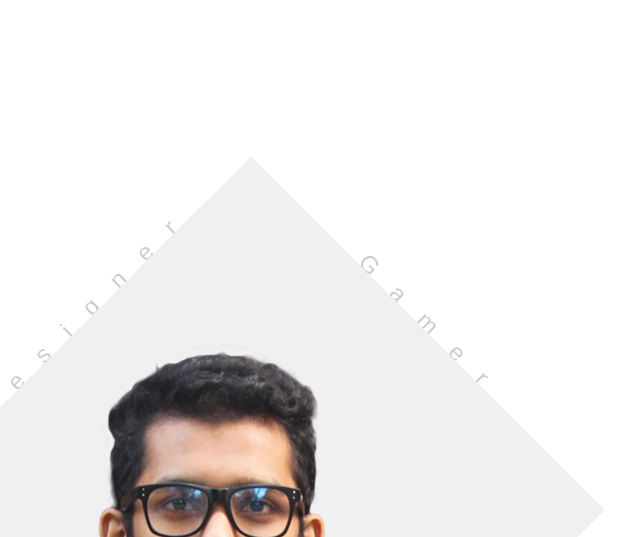
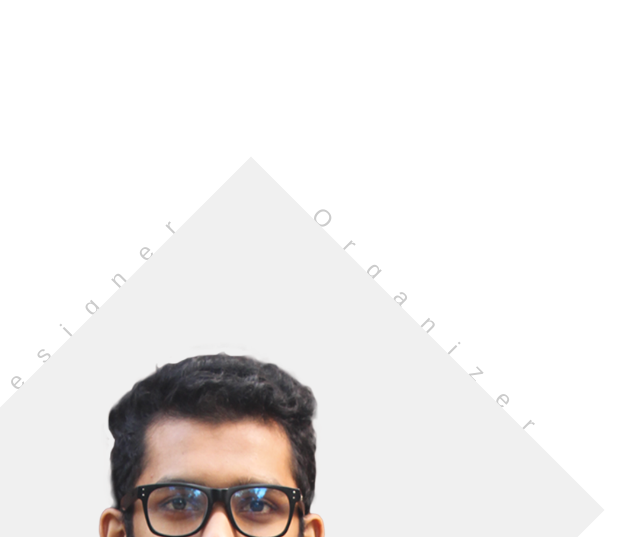
Before and after one commit to ZiadHAsan/ZiadP, a plain HTML site: page index.html in a window 1280 px wide. Shown: the top 537 px of the page, 389-1029 px from the left. Drawn offline with nearby package versions, Linux system fonts and the light colour scheme; files whose address does not match are found by name; a web font is replaced by a local one.

Commit message:
Update index.html

```diff
--- a/index.html
+++ b/index.html
@@ -76,7 +76,7 @@
 
 						<!--title2-->
 						<span class='t2' >
-							Gamer
+							Organizer
 						</span>
 						<!--/title2-->
 
```
